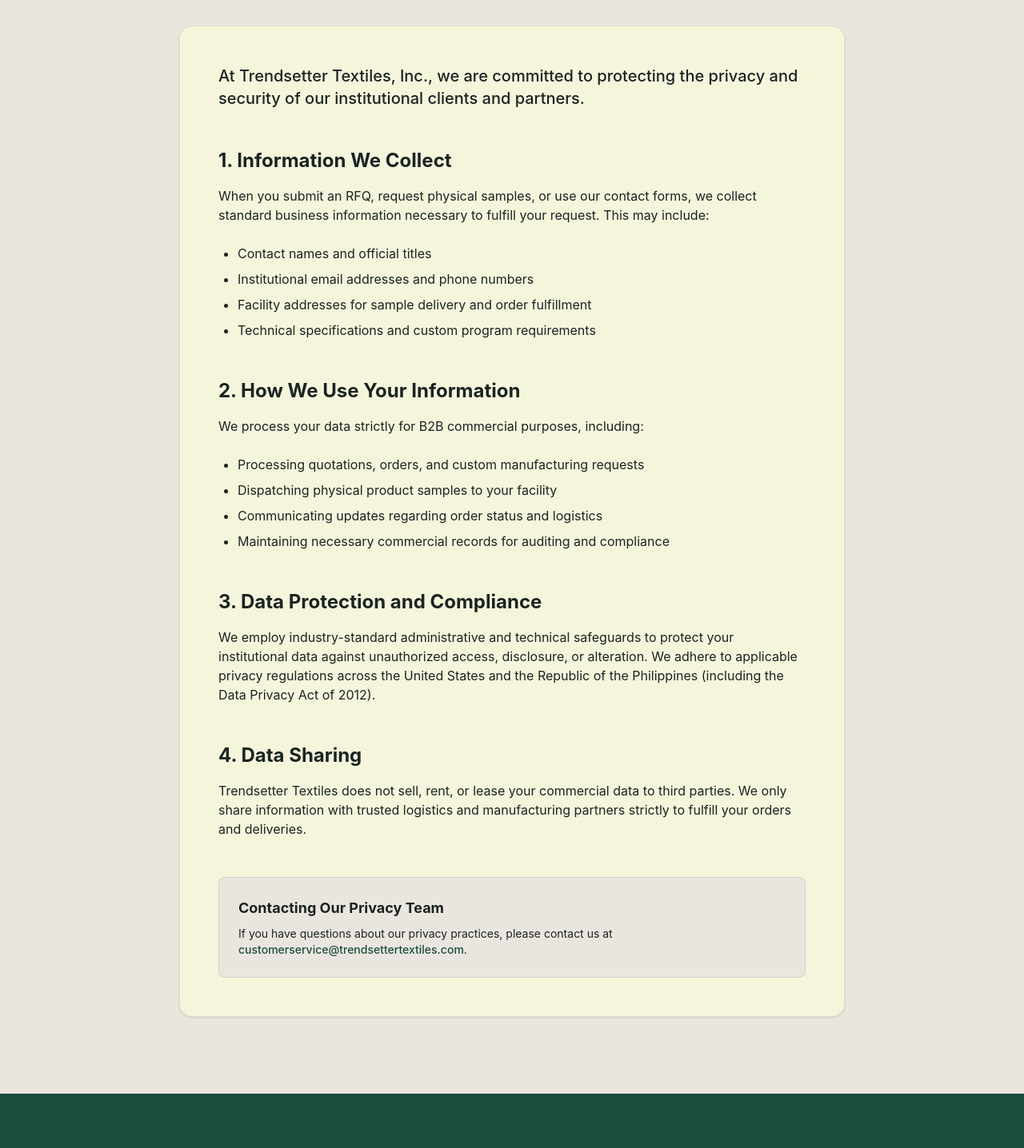
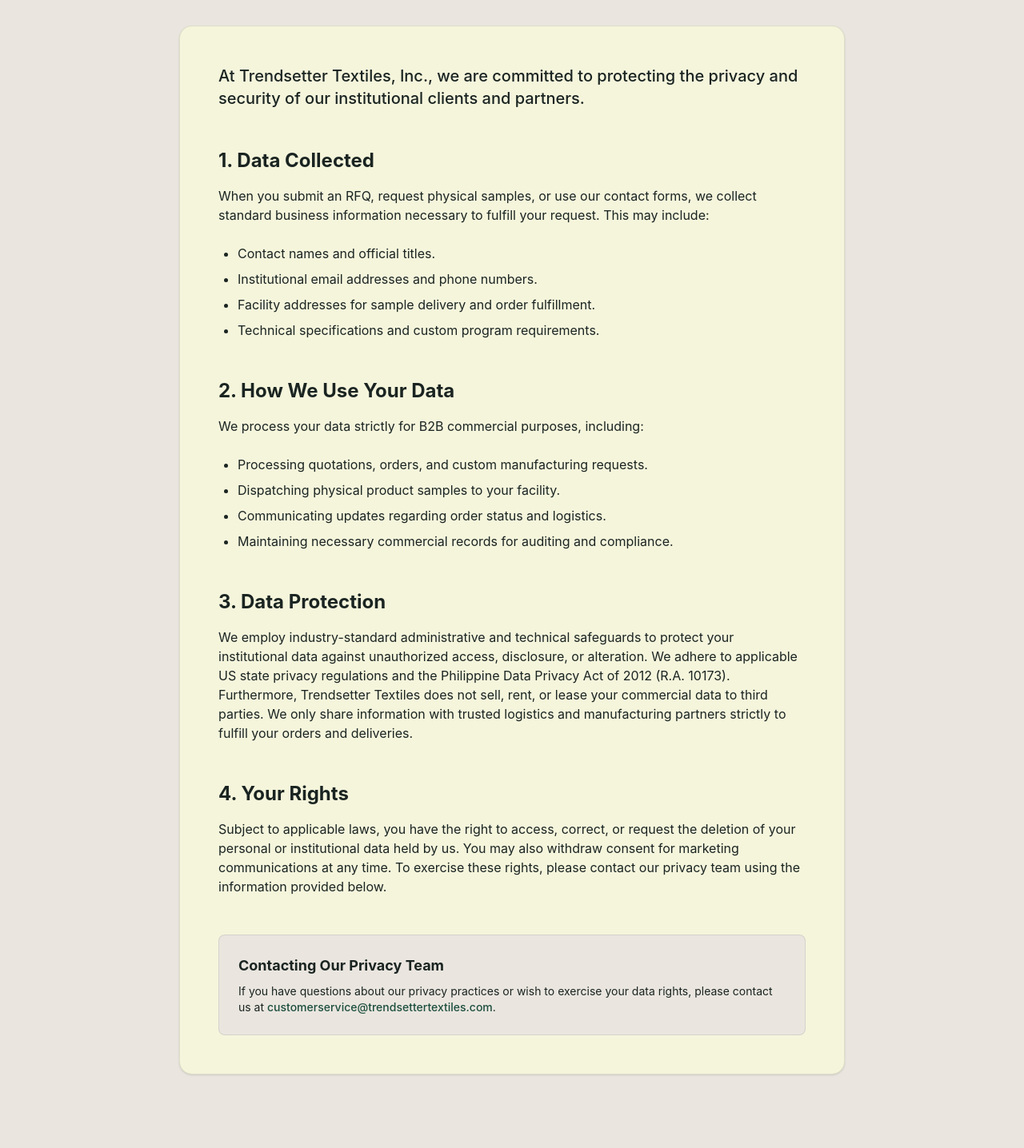
Before and after one commit to numBerNiko/Trendsetter-dev, a React (Vite) app: page /privacy in a window 1280 px wide. Shown: the part 611-2047 px from the top of the page at 80% size. Built offline with nearby package versions, Linux system fonts and the light colour scheme.

Commit message:
docs: grammar and structural audit of legal pages

```diff
--- a/src/pages/PrivacyPage.jsx
+++ b/src/pages/PrivacyPage.jsx
@@ -27,42 +27,42 @@ export default function PrivacyPage() {
               At Trendsetter Textiles, Inc., we are committed to protecting the privacy and security of our institutional clients and partners.
             </p>
 
-            <h2 className="text-2xl font-bold mt-12 mb-4 text-slate">1. Information We Collect</h2>
+            <h2 className="text-2xl font-bold mt-12 mb-4 text-slate">1. Data Collected</h2>
             <p className="mb-6">
               When you submit an RFQ, request physical samples, or use our contact forms, we collect standard business information necessary to fulfill your request. This may include:
             </p>
             <ul className="list-disc pl-6 mb-8 space-y-2">
-              <li>Contact names and official titles</li>
-              <li>Institutional email addresses and phone numbers</li>
-              <li>Facility addresses for sample delivery and order fulfillment</li>
-              <li>Technical specifications and custom program requirements</li>
+              <li>Contact names and official titles.</li>
+              <li>Institutional email addresses and phone numbers.</li>
+              <li>Facility addresses for sample delivery and order fulfillment.</li>
+              <li>Technical specifications and custom program requirements.</li>
             </ul>
 
-            <h2 className="text-2xl font-bold mt-12 mb-4 text-slate">2. How We Use Your Information</h2>
+            <h2 className="text-2xl font-bold mt-12 mb-4 text-slate">2. How We Use Your Data</h2>
             <p className="mb-6">
               We process your data strictly for B2B commercial purposes, including:
             </p>
             <ul className="list-disc pl-6 mb-8 space-y-2">
-              <li>Processing quotations, orders, and custom manufacturing requests</li>
-              <li>Dispatching physical product samples to your facility</li>
-              <li>Communicating updates regarding order status and logistics</li>
-              <li>Maintaining necessary commercial records for auditing and compliance</li>
+              <li>Processing quotations, orders, and custom manufacturing requests.</li>
+              <li>Dispatching physical product samples to your facility.</li>
+              <li>Communicating updates regarding order status and logistics.</li>
+              <li>Maintaining necessary commercial records for auditing and compliance.</li>
             </ul>
 
-            <h2 className="text-2xl font-bold mt-12 mb-4 text-slate">3. Data Protection and Compliance</h2>
+            <h2 className="text-2xl font-bold mt-12 mb-4 text-slate">3. Data Protection</h2>
             <p className="mb-6">
-              We employ industry-standard administrative and technical safeguards to protect your institutional data against unauthorized access, disclosure, or alteration. We adhere to applicable privacy regulations across the United States and the Republic of the Philippines (including the Data Privacy Act of 2012).
+              We employ industry-standard administrative and technical safeguards to protect your institutional data against unauthorized access, disclosure, or alteration. We adhere to applicable US state privacy regulations and the Philippine Data Privacy Act of 2012 (R.A. 10173). Furthermore, Trendsetter Textiles does not sell, rent, or lease your commercial data to third parties. We only share information with trusted logistics and manufacturing partners strictly to fulfill your orders and deliveries.
             </p>
 
-            <h2 className="text-2xl font-bold mt-12 mb-4 text-slate">4. Data Sharing</h2>
+            <h2 className="text-2xl font-bold mt-12 mb-4 text-slate">4. Your Rights</h2>
             <p className="mb-8">
-              Trendsetter Textiles does not sell, rent, or lease your commercial data to third parties. We only share information with trusted logistics and manufacturing partners strictly to fulfill your orders and deliveries.
+              Subject to applicable laws, you have the right to access, correct, or request the deletion of your personal or institutional data held by us. You may also withdraw consent for marketing communications at any time. To exercise these rights, please contact our privacy team using the information provided below.
             </p>
 
             <div className="mt-12 p-6 rounded-lg bg-neutral-bg border border-slate/10">
               <h3 className="font-bold text-lg mb-2">Contacting Our Privacy Team</h3>
               <p className="text-sm m-0">
-                If you have questions about our privacy practices, please contact us at <a href={`mailto:${region.email}`} className="text-deep-teal hover:underline font-medium">{region.email}</a>.
+                If you have questions about our privacy practices or wish to exercise your data rights, please contact us at <a href="mailto:customerservice@trendsettertextiles.com" className="text-deep-teal hover:underline font-medium">customerservice@trendsettertextiles.com</a>.
               </p>
             </div>
 
--- a/src/pages/TermsPage.jsx
+++ b/src/pages/TermsPage.jsx
@@ -31,7 +31,7 @@ export default function TermsPage() {
               <div>
                 <h2 className="text-2xl font-bold mb-4 text-slate border-b pb-2">1. Quotation Validity</h2>
                 <p>
-                  All official quotations provided by Trendsetter Textiles are valid for a period of <strong>fifteen (15) days</strong> from the date of issuance, unless otherwise explicitly stated in writing on the quotation document. Prices are subject to change without prior notice should there be any adjustments in the order quantity or specifications after this period.
+                  All official quotations provided by Trendsetter Textiles are valid for a period of <strong>fifteen (15) calendar days</strong> from the date of issuance, unless otherwise explicitly stated in writing on the quotation document. Prices are subject to change without prior notice should there be any adjustments in the order quantity or specifications after this period.
                 </p>
               </div>
 
@@ -46,21 +46,21 @@ export default function TermsPage() {
               </div>
 
               <div>
-                <h2 className="text-2xl font-bold mb-4 text-slate border-b pb-2">3. Standard Delivery Timelines</h2>
+                <h2 className="text-2xl font-bold mb-4 text-slate border-b pb-2">3. Delivery Timelines</h2>
                 <p>
                   Estimated delivery for standard bulk orders is <strong>sixty (60) to ninety (90) working days</strong> upon receipt of the confirmed Purchase Order and initial down payment. Delivery timelines are subject to force majeure and other circumstances beyond the reasonable control of the Seller. Delivery charges for locations outside standard metropolitan zones will be quoted separately.
                 </p>
               </div>
 
               <div>
-                <h2 className="text-2xl font-bold mb-4 text-slate border-b pb-2">4. Custom Orders & Specifications</h2>
+                <h2 className="text-2xl font-bold mb-4 text-slate border-b pb-2">4. Purchase Order Requirements & Customization</h2>
                 <p className="mb-4">
                   For bespoke manufacturing programs and custom facility dimensions:
                 </p>
                 <ul className="list-disc pl-6 space-y-2">
-                  <li>Prices are subject to adjustment in the event of requested customized sizes, fabrics, or unique designs.</li>
-                  <li>All terms, product specifications, and required sizes must be clearly stated in the official Purchase Order. Any omission or discrepancy may result in delays or revisions to pricing.</li>
-                  <li>Standard labels and laundry tags are included free of charge; however, custom institutional logo designs may incur additional costs depending on complexity.</li>
+                  <li><strong>Clear Specifications:</strong> All terms, product specifications, and required sizes must be clearly stated in the official Purchase Order. Any omission or discrepancy may result in delays or revisions to pricing.</li>
+                  <li><strong>Price Adjustments:</strong> Prices are subject to adjustment in the event of requested customized sizes, fabrics, or unique designs.</li>
+                  <li><strong>Labels and Tags:</strong> Standard labels and laundry tags are included free of charge; however, custom institutional logo designs may incur additional costs depending on complexity.</li>
                 </ul>
               </div>
             </div>
```
